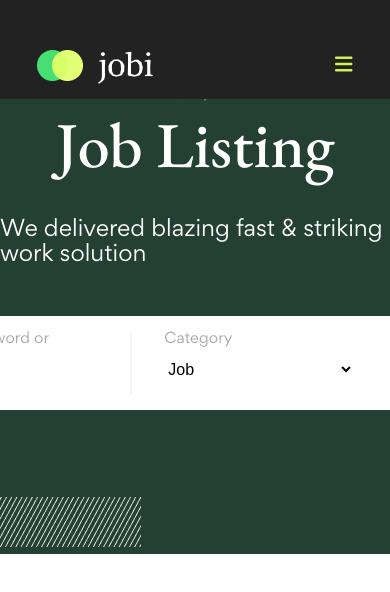
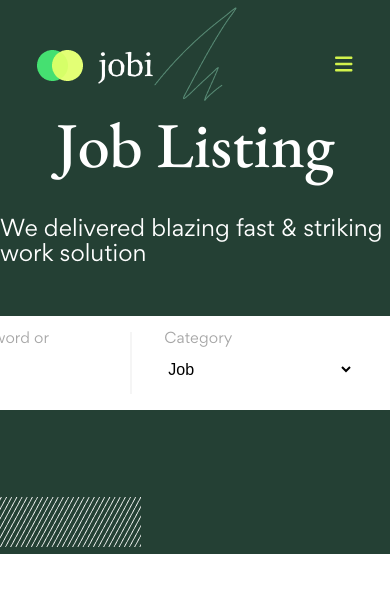
Before and after one commit to bbatal/JOBI, a React (Create React App) app: page /job-list in a window 390 px wide. Shown: the top 592 px of the page. Built offline with nearby package versions, Linux system fonts and the light colour scheme.

Commit message:
(fix): removed background from mobile menu

```diff
--- a/src/components/NavJobListing.tsx
+++ b/src/components/NavJobListing.tsx
@@ -95,7 +95,7 @@
         right: 0;
         left: 0;
         padding: 2em 2em 0 2em;
-        background-color: #222;
+        /* background-color: #222; */
 
         li a {
             display: block;
```
